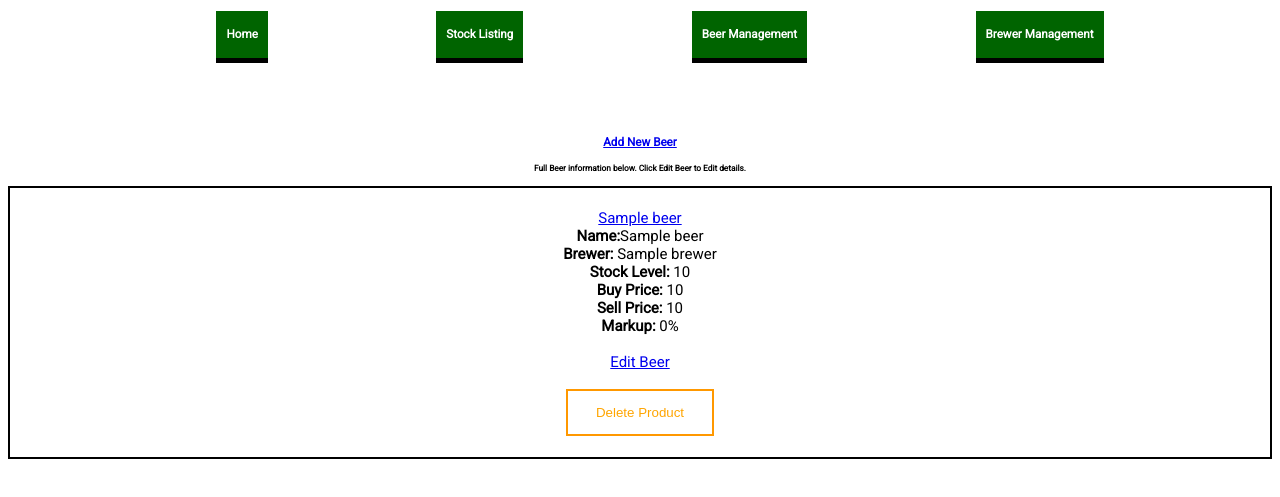
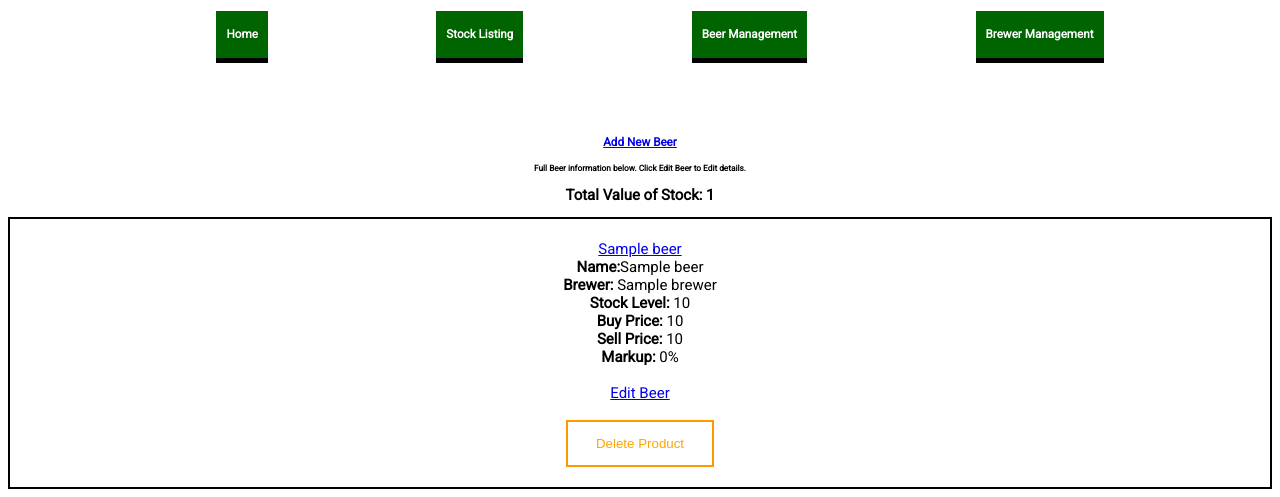
Before and after one commit to sailorjack94/smooth_hoperator, a Flask app: template smooth_hoperator/templates/beers/index.html in a window 1280 px wide. Shown: the part 322-819 px from the top of the page. Before the commit the page ends 781 px from the top, so only its background shows below. Run offline with Flask 2, Linux system fonts and the light colour scheme; the template is opened without the code that fills it: most values are stand-ins (such as "Sample title", 1, 10 or a date in 2020).

Commit message:
HTML Altered, controller function fixed for total_value

```diff
--- a/smooth_hoperator/repositories/beer_repository.py
+++ b/smooth_hoperator/repositories/beer_repository.py
@@ -2,6 +2,7 @@ from db.run_sql import run_sql
 from models.brewer import Brewer
 from models.beer import Beer
 import repositories.brewer_repository as brewer_repository
+import pdb
 
 
 def save(beer):
@@ -115,3 +116,4 @@ def total_value():
     value = 0
     sql= "SELECT SUM(buy_price * stock) FROM beers"
     value = run_sql(sql)
+    return value[0]
--- a/smooth_hoperator/templates/beers/index.html
+++ b/smooth_hoperator/templates/beers/index.html
@@ -3,6 +3,8 @@
 
 <a href="/beers/new"><h3 style='text-align:center;'>Add New Beer</h3></a>
 <h5 style = 'text-align:center'>Full Beer information below. Click Edit Beer to Edit details.</h5>
+
+<h2 style = 'text-align:center'>Total Value of Stock: {{total_value}}</h2>
 
 {% for beer in all_beers %}
 <section class='inventory-section'>
```
